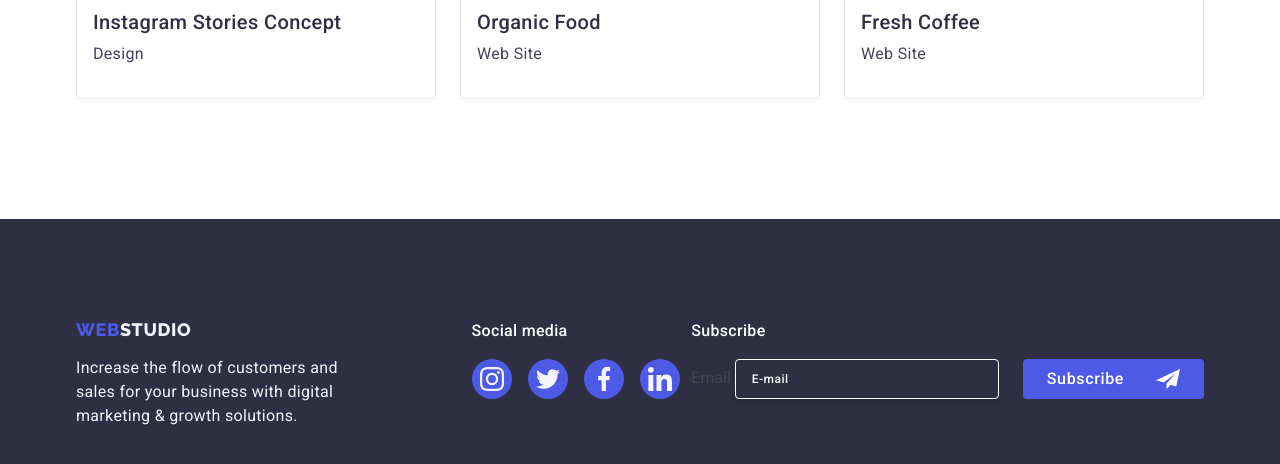
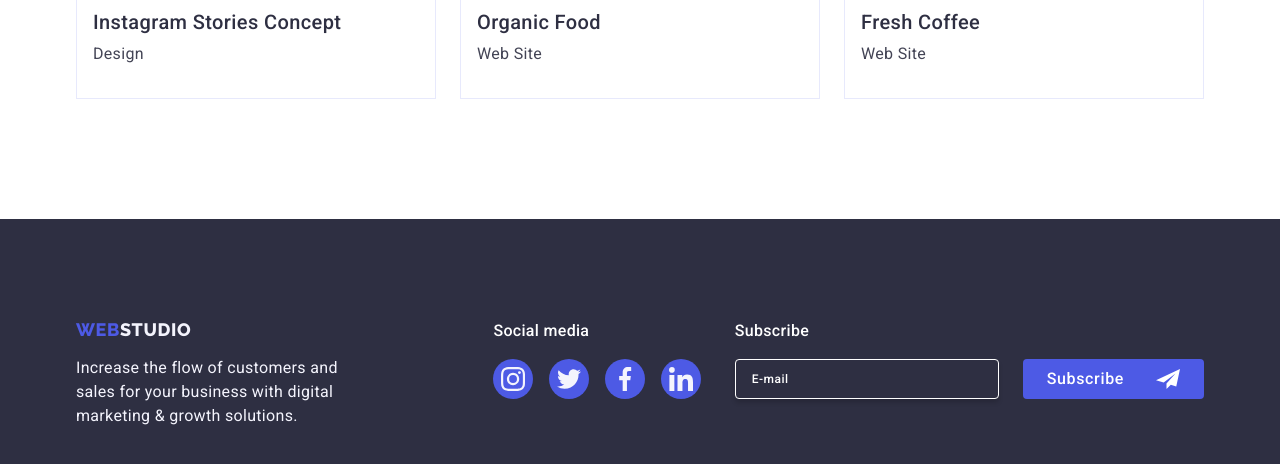
Before and after one commit to yevhenporohniaviy/goit-markup-hhw-05, a plain HTML site: page portfolio.html in a window 1280 px wide. Shown: the part 1551-2015 px from the top of the page. Drawn offline with nearby package versions, Linux system fonts and the light colour scheme.

Commit message:
WIP:refactoring

```diff
--- a/portfolio.html
+++ b/portfolio.html
@@ -279,7 +279,7 @@
             <div class="form-box">
                 <p class="social-text">Subscribe</p>
                 <form name="subscription_form" class="subscription-form">
-                    <label  for="subsc-form-email"> <span class="">Email</span>
+                    <label  for="subsc-form-email">
                         <input id="subsc-form-email" type="email" name="email" class="input-form" placeholder="E-mail" />
                     </label>
 
```
Also changed, not shown: index.html (+1 -1 lines).
